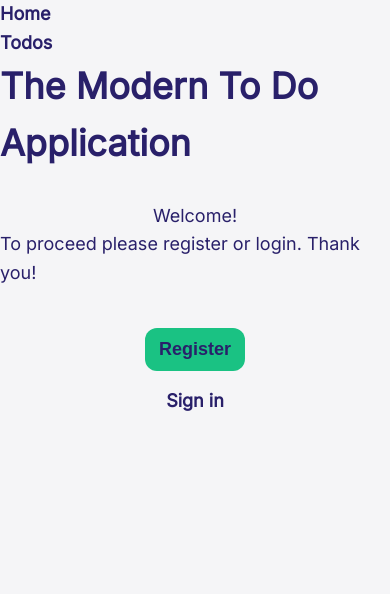
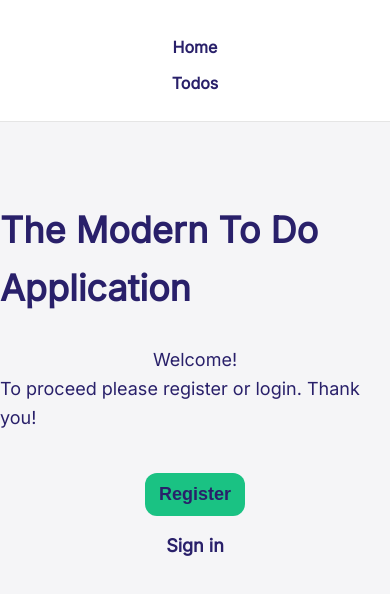
Before and after one commit to conuko/tasks-and-goals, a React (Vite) app: page / in a window 390 px wide. Shown: the top 594 px of the page. Built offline with nearby package versions, Linux system fonts and the light colour scheme.

Commit message:
style: navbar

```diff
--- a/src/components/layout/Navbar.tsx
+++ b/src/components/layout/Navbar.tsx
@@ -2,12 +2,12 @@ import { BrowserRouter as Router, Routes, Route, Link } from "react-router-dom";
 
 const Navbar = () => {
   return (
-    <nav>
-      <ul>
-        <li>
+    <nav className="navbar">
+      <ul className="navbar__list">
+        <li className="navbar__element">
           <Link to="/">Home</Link>
         </li>
-        <li>
+        <li className="navbar__element">
           <Link to="/todos">Todos</Link>
         </li>
       </ul>
--- a/src/styles/layout/_navbar.scss
+++ b/src/styles/layout/_navbar.scss
@@ -0,0 +1,46 @@
+.navbar {
+  display: flex;
+  justify-content: space-between;
+  align-items: center;
+  padding: 2.5rem 2rem;
+  margin-bottom: 8rem;
+  background-color: #fff;
+  border-bottom: 1px solid #e5e5e5;
+}
+
+.navbar__list {
+  display: flex;
+  align-items: center;
+  justify-content: space-between;
+}
+
+.navbar__element {
+  display: flex;
+  align-items: center;
+  justify-content: center;
+  font-size: 1.6rem;
+  font-weight: bold;
+  text-decoration: none;
+  margin-left: 2rem;
+  cursor: pointer;
+  transition: all 0.2s ease-in-out;
+  &:hover {
+    color: $color-secondary;
+  }
+}
+
+@media screen and (max-width: 768px) {
+  .navbar {
+    flex-direction: column;
+    padding: 2.5rem 1rem;
+  }
+  .navbar__list {
+    flex-direction: column;
+    align-items: center;
+    justify-content: center;
+  }
+  .navbar__element {
+    margin-left: 0;
+    margin-top: 1rem;
+  }
+}
```
